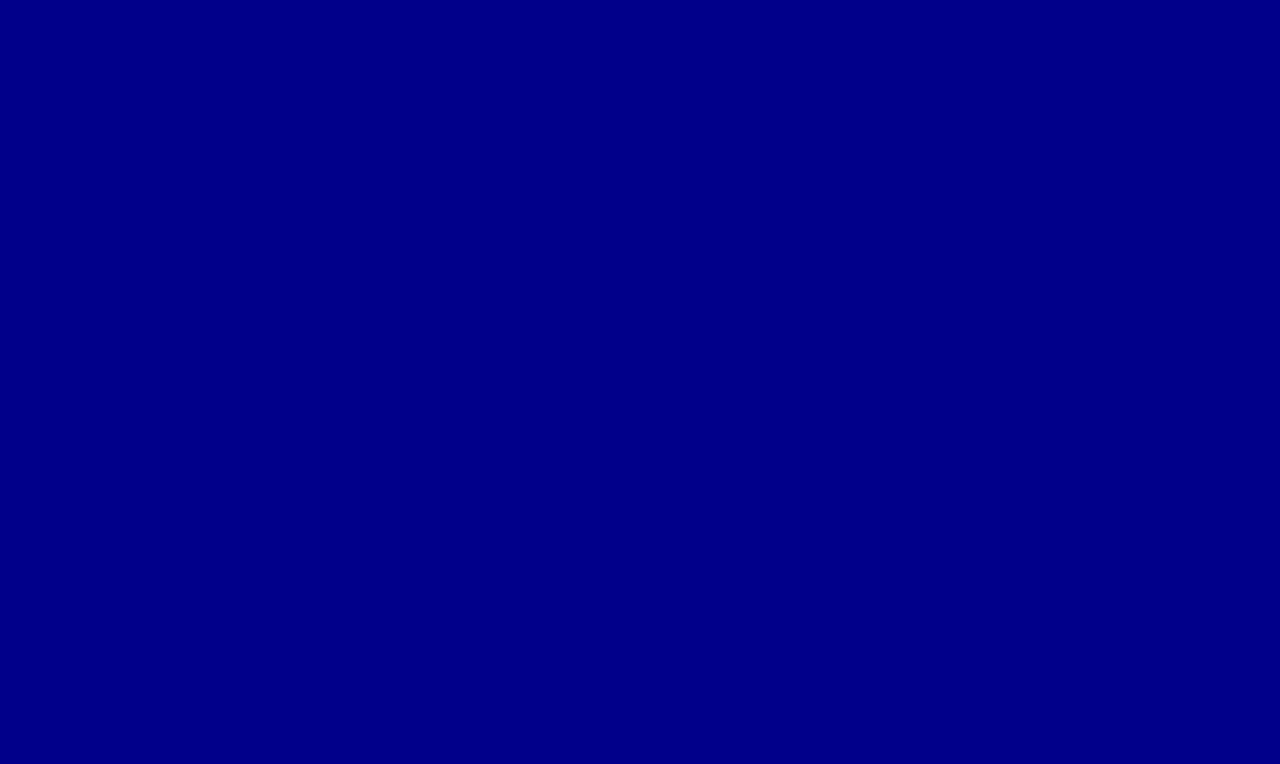
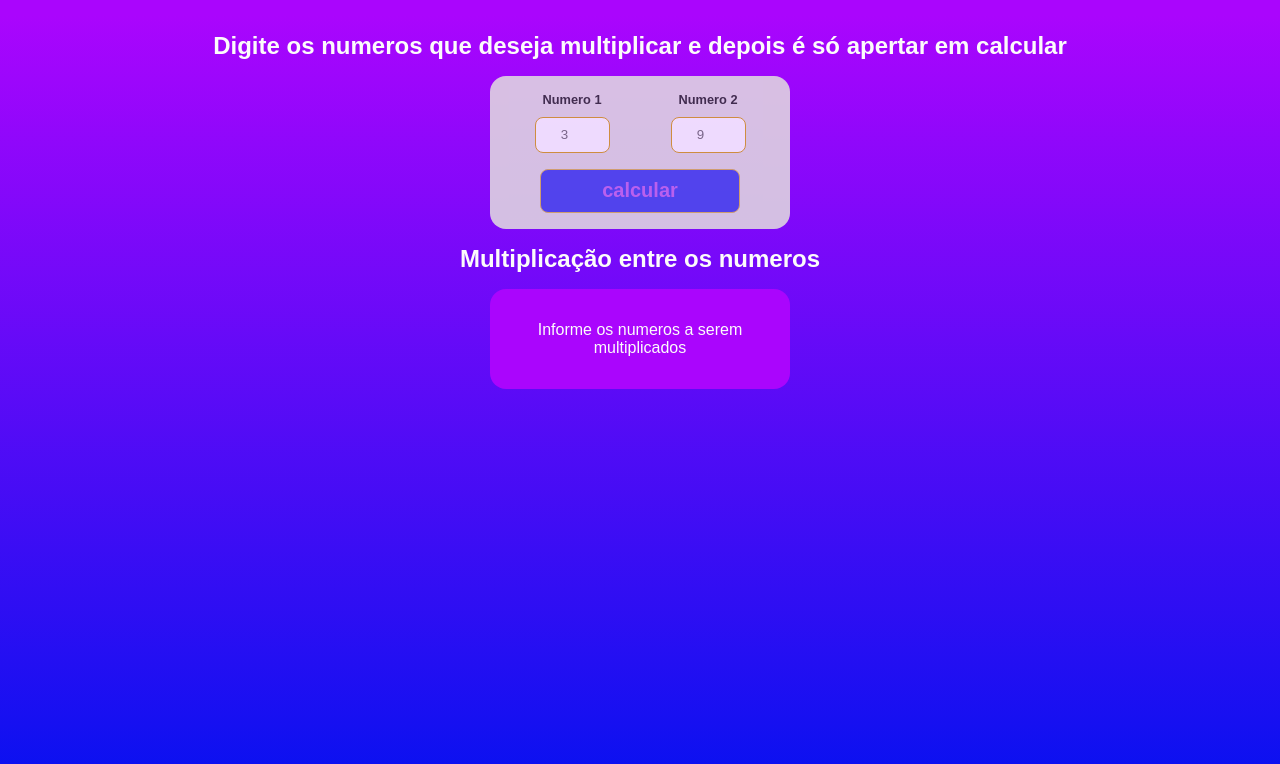
Before and after one commit to FeliphRenaud/front-end-js, a plain HTML site: page tabuaThor/public/index.html in a window 1280 px wide. Drawn offline with Linux system fonts and the light colour scheme.

Commit message:
commit de finalização do projeto TabuaThor

```diff
--- a/tabuaThor/public/index.html
+++ b/tabuaThor/public/index.html
@@ -9,6 +9,28 @@
   <script src="../src/js/index.js" defer></script>
 </head>
 <body>
+  <div class="container">
+    <h2> Digite os numeros que deseja multiplicar e depois é só apertar em calcular</h2>
+    <form id="multiplication-form">
+      <div id="form">
+        <div id="form-control">
+          <label for="number">Numero 1</label>
+          <input type="number" name="number" id="number" placeholder="3">
+        </div>
+        <div id="form-control">
+          <label for="number2">Numero 2</label>
+          <input type="number" name="number2" placeholder="9" id="number2" >
+        </div>
+      </div>
+      <input type="submit" value="calcular">
+    </form>
+    <div id="multiplication-table">
+      <h2 id="multiplication-title">Multiplicação entre os numeros <span></span></h2>
+      <div id="multi-operations">
+        <p>Informe os numeros a serem multiplicados</p>
 
+      </div>
+    </div>
+  </div>
 </body>
 </html>
--- a/tabuaThor/src/css/styles.css
+++ b/tabuaThor/src/css/styles.css
@@ -1,3 +1,111 @@
 *{
-  background-color: darkblue;
+  padding: 0;
+  margin: 0;
+  font-family: Arial, Helvetica, sans-serif;
+  box-sizing: border-box;
+
 }
+
+body{
+  text-align: center;
+  padding: 2rem;
+  min-height: 100vh;
+  color: #fcfbfb;
+  background: linear-gradient(180deg, #aa05fd  2%, #0911f0 98%);
+}
+
+h2{
+  margin-bottom: 1rem;
+}
+
+#multiplication-form{
+
+  margin: 1rem auto;
+  max-width: 300px;
+  padding: 1rem;
+  background: #e3e0e0;
+  border-radius: 1rem;
+  color: #333;
+  opacity: 85%;
+}
+
+#form{
+  display: flex;
+  align-items: center;
+  justify-content: center;
+  justify-content: space-between;
+}
+
+#form-control{
+display: flex;
+align-items: center;
+justify-content: center;
+flex-direction: column;
+width: 100px;
+margin: 0 1rem;
+}
+
+#form-control label{
+  margin-bottom: 0.6rem;
+  font-size: .8rem;
+  font-weight: bold;
+}
+
+#form-control input{
+  margin-bottom: 1rem;
+  flex: 1;
+  padding: 0.6rem 0.4rem;
+  border: 1px solid goldenrod;
+  border-radius: 0.5rem;
+  width: 75px;
+  text-align: center;
+}
+
+#multiplication-form input[type="submit"]{
+  padding: .6rem 1.2rem;
+  border: 1px solid goldenrod;
+  font-weight: bold;
+  font-size: 20px;
+  text-align: center;
+  border-radius: .5rem;
+  width: 200px;
+  max-height: 50px;
+  cursor: pointer;
+  background-color: #0911f0;
+  color: #b842f3;
+  transition: .5s;
+  opacity: 70%;
+}
+
+#multiplication-form input[type="submit"]:hover{
+  background-color: #aa05fd;
+  color: #0911f0;
+
+}
+
+#multi-operations{
+  display: flex;
+  flex-direction: column;
+  align-items: center;
+  max-width: 300px;
+  margin: 1rem auto;
+  padding: 2rem 1rem;
+  background-color: #aa05fd;
+  border-radius: 1rem;
+}
+#multi-operations #row{
+  display: flex;
+  justify-content: center;
+  border: 1px solid goldenrod;
+  border-radius: 5px;
+  border-bottom: none;
+  width: 150px;
+}
+
+#multi-operations #row:last-child{
+  border-bottom: 1px solid goldenrod;
+}
+
+#multi-operations #result{
+  margin-left: .4rem;
+}
--- a/tabuaThor/src/js/index.js
+++ b/tabuaThor/src/js/index.js
@@ -0,0 +1,43 @@
+//seleção de eventos
+const multiForm = document.querySelector("#multiplication-form")
+const numberInput = document.querySelector("#number")
+const multiplicationInput = document.querySelector("#number2")
+const multiplicationTable = document.querySelector("#multi-operations")
+//funções
+const createTable = (number, multiplicatorNumber) => {
+  multiplicationTable.innerHTML = ""
+
+  for (i = 1; i <= multiplicatorNumber; i++){
+    const result = number * i
+    console.log(result);
+
+    const template =
+    `<div id="row" >
+      <div id="operations">${number} x ${i} = </div>
+      <div id="result">${result}</div>
+    </div>
+    `
+    const parser = new DOMParser()
+    const htmlTemplate = parser.parseFromString(template, "text/html")
+    const row =htmlTemplate.querySelector("#row")
+    multiplicationTable.appendChild(row)
+  }
+}
+//eventos
+multiForm.addEventListener("submit", (e) => {
+  e.preventDefault()
+
+  const number = numberInput.value
+  const multiplicatorNumber = multiplicationInput.value
+
+  if (!number || !multiplicatorNumber)return
+
+  console.log(number);
+  console.log(multiplicatorNumber);
+  console.log(number*multiplicatorNumber);
+
+  createTable(number,multiplicatorNumber)
+
+
+
+})
```
